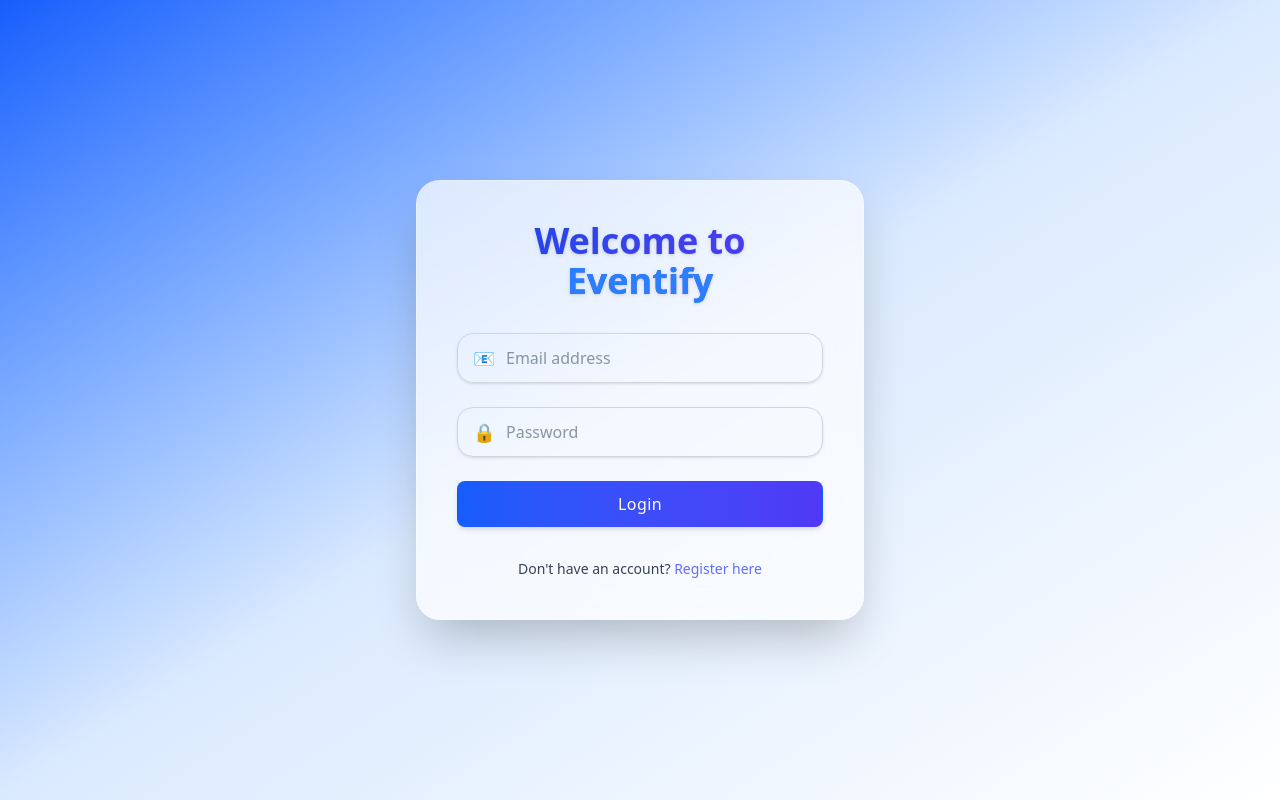
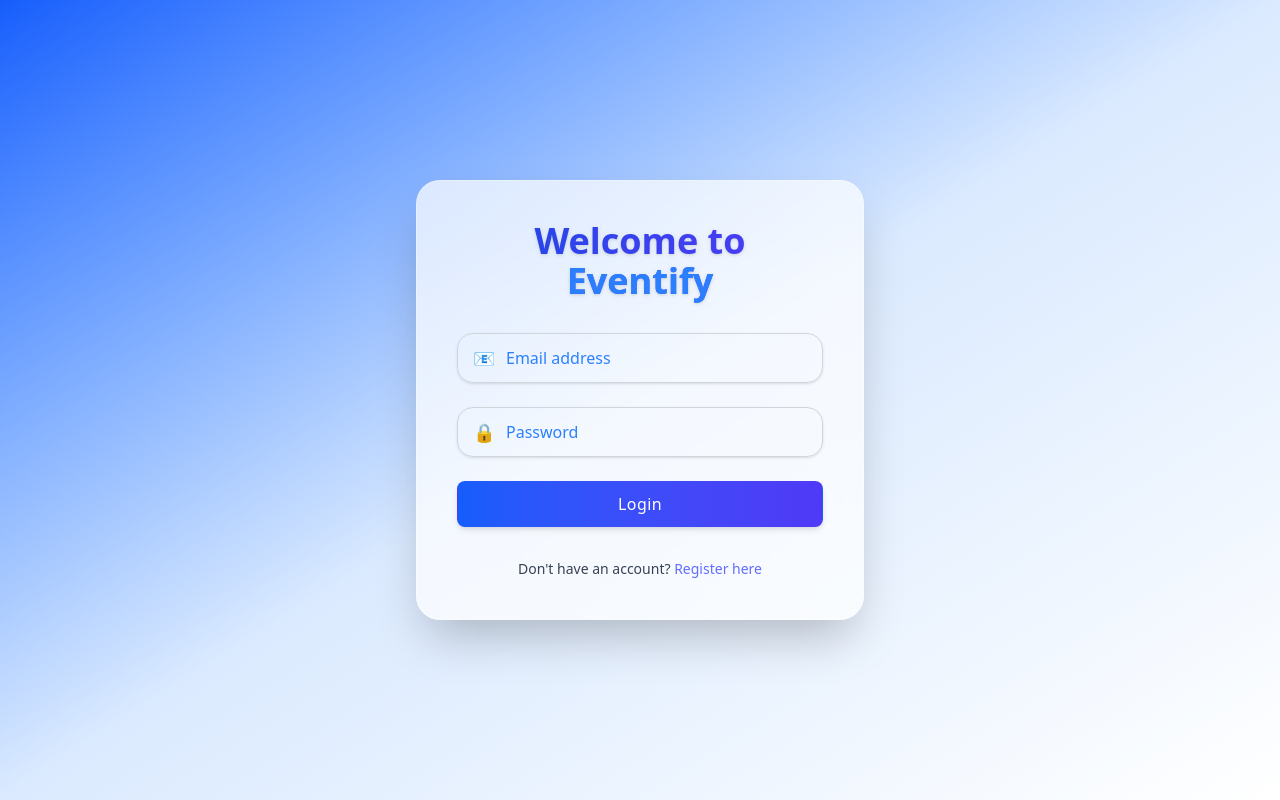
Before and after one commit to Anurag910955/mini_project_college, a React (Vite) app in the folder frontend/: page /login in a window 1280 px wide. Built offline with nearby package versions, Linux system fonts and the light colour scheme.

Commit message:
updated login

```diff
--- a/frontend/src/pages/Login.jsx
+++ b/frontend/src/pages/Login.jsx
@@ -86,7 +86,7 @@ const Login = () => {
               required
               value={formData.email}
               onChange={handleChange}
-              className="w-full px-12 py-3 rounded-2xl border border-gray-300 focus:ring-2 focus:ring-blue-400 focus:outline-none shadow-sm transition placeholder-black-200"
+              className="w-full px-12 py-3 rounded-2xl border border-gray-300 focus:ring-2 focus:ring-blue-400 focus:outline-none shadow-sm transition placeholder-blue-500"
             />
             <span className="absolute top-1/2 left-4 transform -translate-y-1/2 text-gray-400 text-lg">
               📧
@@ -101,7 +101,7 @@ const Login = () => {
               required
               value={formData.password}
               onChange={handleChange}
-              className="w-full px-12 py-3 rounded-2xl border border-gray-300 focus:ring-2 focus:ring-blue-400 focus:outline-none shadow-sm transition placeholder-black-200"
+              className="w-full px-12 py-3 rounded-2xl border border-gray-300 focus:ring-2 focus:ring-blue-400 focus:outline-none shadow-sm transition placeholder-blue-500"
             />
             <span className="absolute top-1/2 left-4 transform -translate-y-1/2 text-gray-400 text-lg">
               🔒
```
